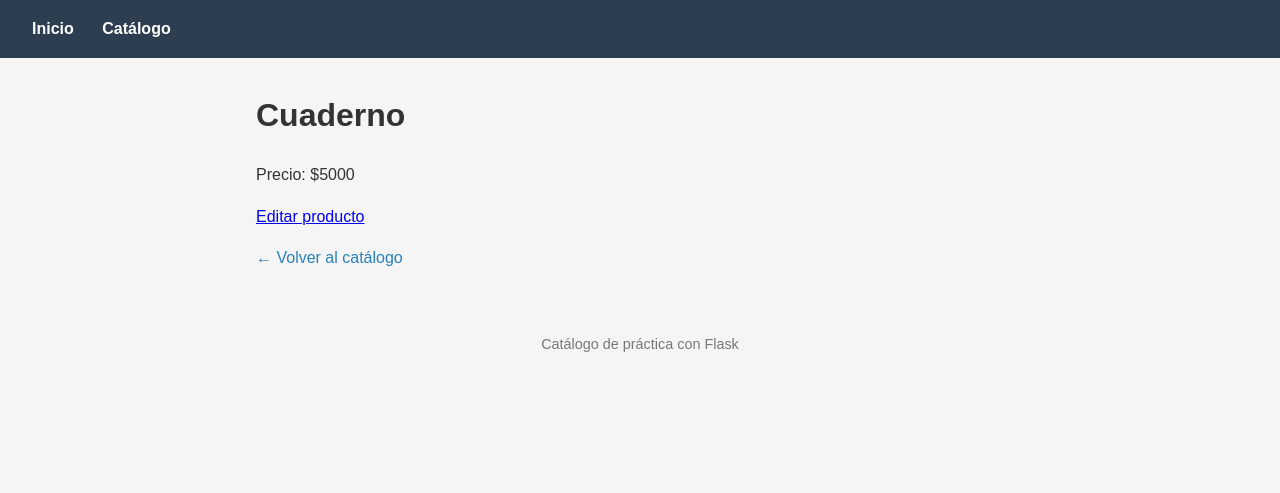
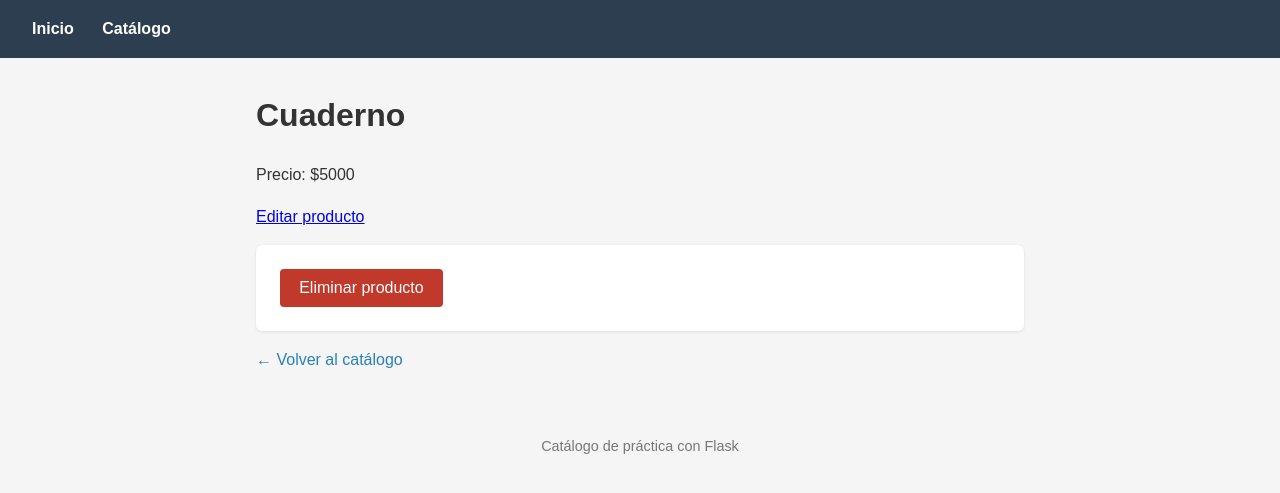
Before and after one commit to Luisc211/flask-catalogo-practica, a Flask app: page /producto/1 in a window 1280 px wide. Shown: the top 493 px of the page. Run offline with Flask 3, Linux system fonts and the light colour scheme; data comes from the database, SQL or seed files in the repository.

Commit message:
Añadir eliminar producto

```diff
--- a/app.py
+++ b/app.py
@@ -46,6 +46,7 @@ def detalle(producto_id):
         abort(404)
     return render_template("detalle.html", producto=producto)
 
+
 @app.route("/producto/<int:producto_id>/editar", methods=["GET", "POST"])
 def editar_producto(producto_id):
     conn = get_connection()
@@ -67,3 +68,18 @@ def editar_producto(producto_id):
         return redirect(url_for("detalle", producto_id=producto_id))
     conn.close()
     return render_template("editar.html", producto=producto)
+
+
+@app.route("/producto/<int:producto_id>/eliminar", methods=["POST"])
+def eliminar_producto(producto_id):
+    conn = get_connection()
+    producto = conn.execute(
+        "SELECT id FROM productos WHERE id = ?", (producto_id,)
+    ).fetchone()
+    if producto is None:
+        conn.close()
+        abort(404)
+    conn.execute("DELETE FROM productos WHERE id = ?", (producto_id,))
+    conn.commit()
+    conn.close()
+    return redirect(url_for("catalogo"))
--- a/static/css/styles.css
+++ b/static/css/styles.css
@@ -5,6 +5,7 @@
   --surface: white;
   --text: #333;
   --text-muted: #777;
+  --danger: #c0392b;
 }
 
 * {
@@ -108,3 +109,7 @@ button {
 button:hover {
   opacity: 0.9;
 }
+
+.btn-danger {
+  background-color: var(--danger);
+}
--- a/templates/detalle.html
+++ b/templates/detalle.html
@@ -7,5 +7,12 @@
     >Editar producto</a
   >
 </p>
+<form
+  method="POST"
+  action="{{ url_for('eliminar_producto', producto_id=producto.id) }}"
+  onsubmit="return confirm('¿Seguro que quieres eliminar este producto?');"
+>
+  <button type="submit" class="btn-danger">Eliminar producto</button>
+</form>
 <a href="{{ url_for('catalogo') }}">← Volver al catálogo</a>
 {% endblock %}
```
Also changed, not shown: TODO.md (+1 -1 lines).
